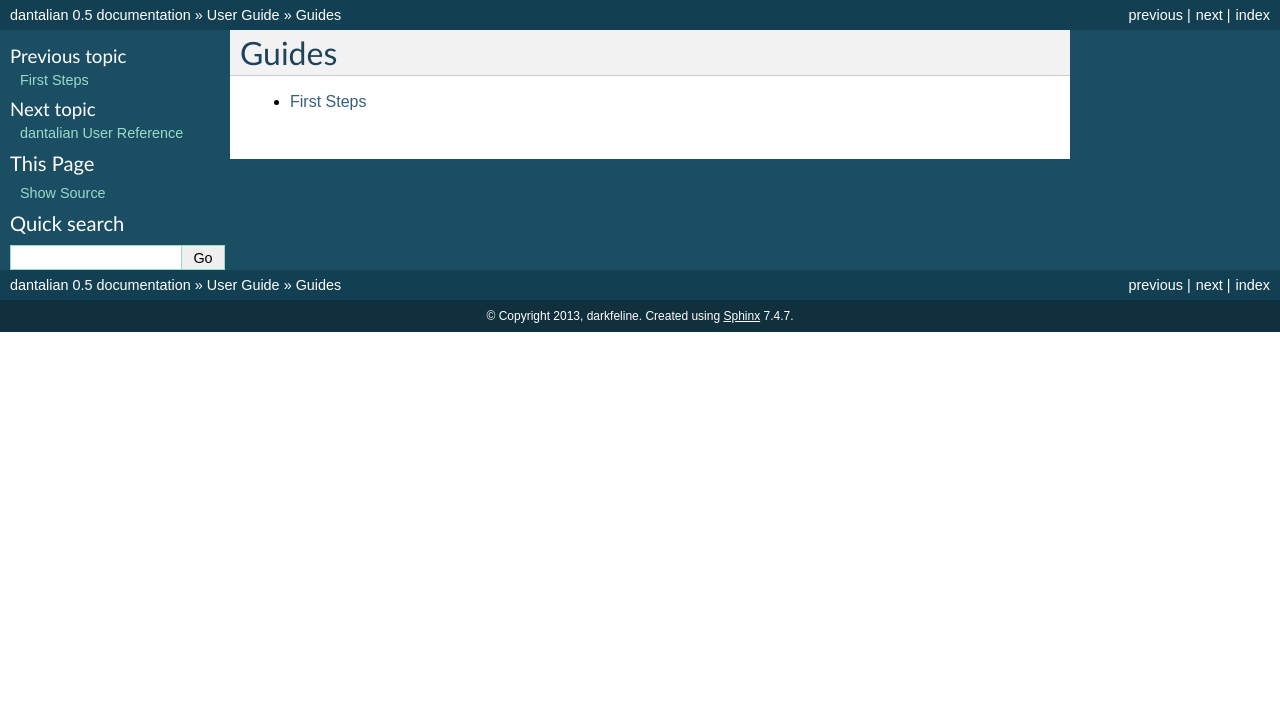
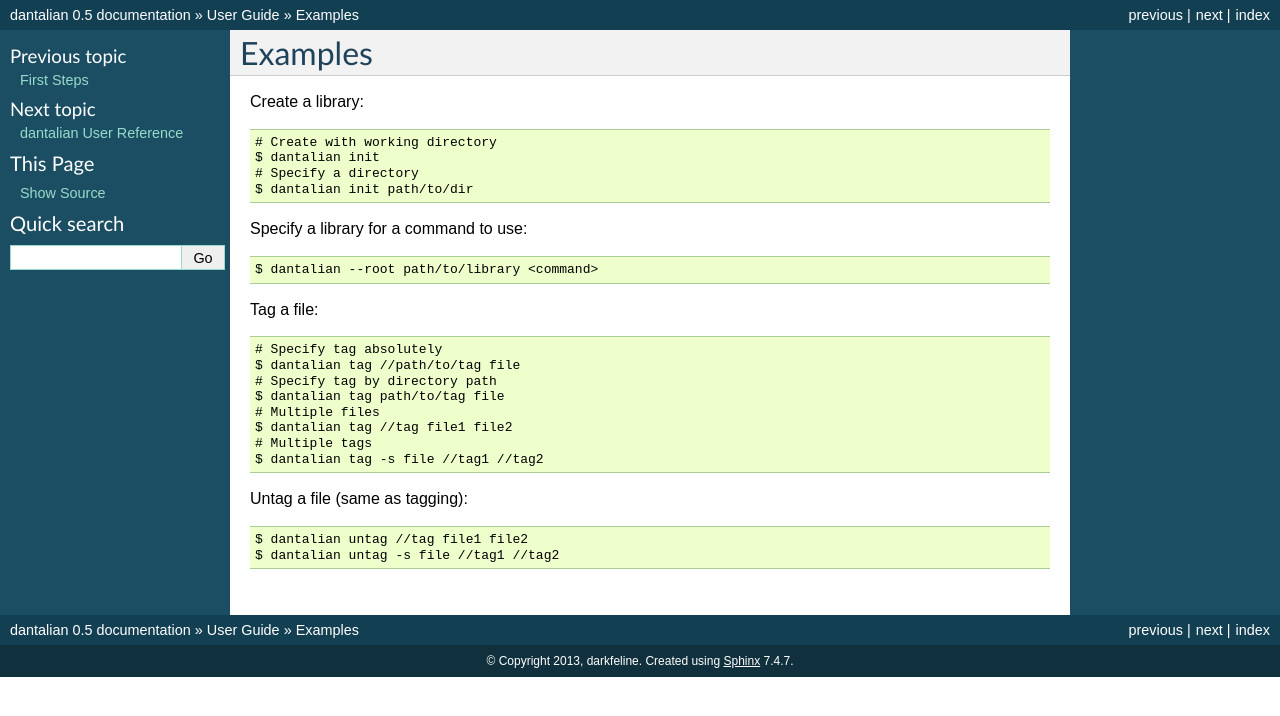
Before and after one commit to darkfeline/dantalian, a Sphinx documentation site: the page built from doc/user/examples.rst, in a window 1280 px wide. Shown: the top 716 px of the page. Built offline with Sphinx 7.4.7, drawn with Linux system fonts in a browser that asks for light colours.

Commit message:
Populate examples with some examples for now

```diff
--- a/doc/user/examples.rst
+++ b/doc/user/examples.rst
@@ -1,7 +1,29 @@
-Guides
-======
+Examples
+========
 
-.. toctree::
-   :maxdepth: 1
+Create a library::
 
-   guides/first-steps.rst
+  # Create with working directory
+  $ dantalian init
+  # Specify a directory
+  $ dantalian init path/to/dir
+
+Specify a library for a command to use::
+
+  $ dantalian --root path/to/library <command>
+
+Tag a file::
+
+  # Specify tag absolutely
+  $ dantalian tag //path/to/tag file
+  # Specify tag by directory path
+  $ dantalian tag path/to/tag file
+  # Multiple files
+  $ dantalian tag //tag file1 file2
+  # Multiple tags
+  $ dantalian tag -s file //tag1 //tag2
+
+Untag a file (same as tagging)::
+
+  $ dantalian untag //tag file1 file2
+  $ dantalian untag -s file //tag1 //tag2
```
